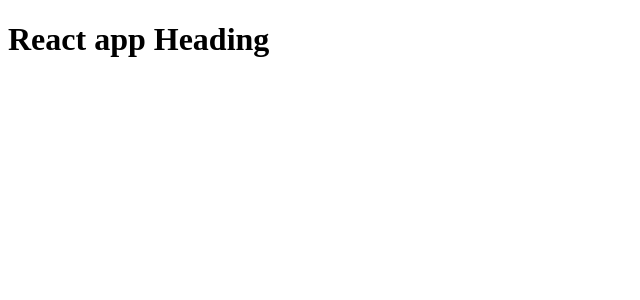
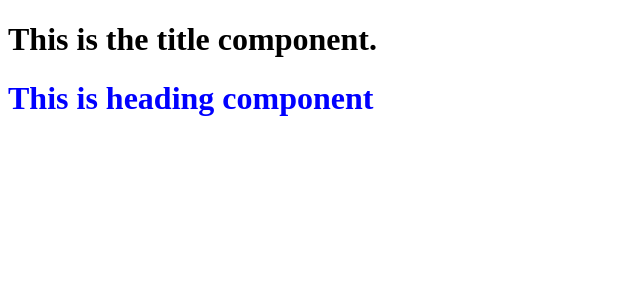
Before and after one commit to prashantrai27/react-app, a React (Vite) app: page / in a window 1280 px wide. Shown: the top 300 px of the page, without its empty margins (0-640 px from the left). Built offline with nearby package versions, Linux system fonts and the light colour scheme.

Commit message:
feat: info about jsx and igniting the app (lecture 3)

```diff
--- a/App.js
+++ b/App.js
@@ -1,12 +1,35 @@
 import React from "react";
 import ReactDOM from "react-dom/client";
 
-const heading = React.createElement(
-  "h1",
-  { id: "header" },
-  "React app Heading"
+// this code is equivalent to below written jsxHeading.
+// const heading = React.createElement(
+//   "h1",
+//   { id: "header" },
+//   "React app Heading"
+// );
+
+// JSX - it gets transpiled before it reaches to js. it is done by parcel.
+
+// React element
+const jsxHeading = (
+  <div>
+    <h1>This is rendered using JSX</h1>
+    <h2>checking multi line in jsx</h2>
+  </div>
 );
+// Title component
+
+const Title = () => <h1>This is the title component.</h1>;
+// React component
+const HeadingComponent = () => {
+  return (
+    <div>
+      <Title />
+      <h1 className="heading">This is heading component</h1>
+    </div>
+  );
+};
 
 const rootHeader = ReactDOM.createRoot(document.getElementById("root"));
 
-rootHeader.render(heading);
+rootHeader.render(<HeadingComponent />); // it's a way to render a component.
--- /dev/null
+++ b/index.css
@@ -0,0 +1,3 @@
+.heading {
+    color: blue;
+}
--- a/index.html
+++ b/index.html
@@ -1,14 +1,13 @@
 <!DOCTYPE html>
 <html lang="en">
-<head>
-    <meta charset="UTF-8">
-    <meta name="viewport" content="width=device-width, initial-scale=1.0">
+  <head>
+    <meta charset="UTF-8" />
+    <meta name="viewport" content="width=device-width, initial-scale=1.0" />
     <title>Document</title>
-</head>
-<body>
-    <div id="root">
-        This is the first page of react application
-    </div>
-</body>
-<script type="module" src="./App.js"></script>
+    <link rel="stylesheet" href="./index.css" />
+  </head>
+  <body>
+    <div id="root">Not Rendered</div>
+  </body>
+  <script type="module" src="./App.js"></script>
 </html>
```
Also changed, not shown: 1 other file (tests, documents, lock files or other folders).
